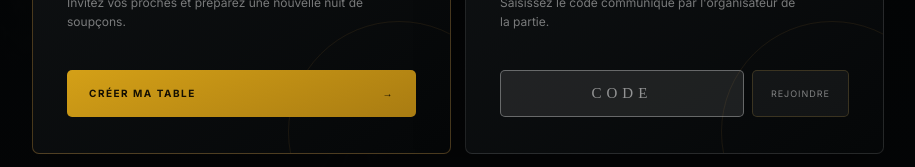
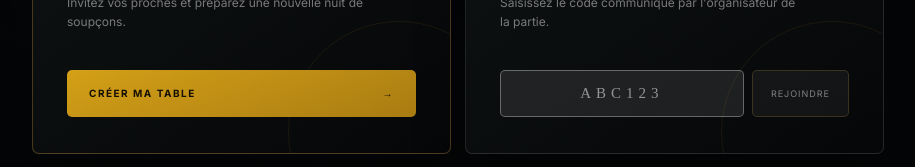
Before and after one commit to NOaMTL/mafia_web, a Next.js app: page /lobby in a window 1280 px wide. Shown: the part 439-606 px from the top of the page, without its empty margins (182-1097 px from the left). Built offline with nearby package versions, Linux system fonts and the light colour scheme; no server answers; sample sign-in values are in the browser's storage; a web font is replaced by a local one.

Commit message:
feat: improve lobby join form validation and user experience

```diff
--- a/app/lobby/page.js
+++ b/app/lobby/page.js
@@ -64,9 +64,10 @@ export default function LobbyHome() {
           <h2>REJOINDRE UNE PARTIE</h2>
           <p>Saisissez le code communiqué par l&apos;organisateur de la partie.</p>
           <form onSubmit={joinLobby} className="join-form">
-            <input aria-label="Code de la partie" placeholder="CODE" value={code} maxLength={6}
-                   onChange={(e) => setCode(e.target.value)} />
-            <button disabled={busy || !code.trim()} type="submit">REJOINDRE</button>
+            <input aria-label="Code de la partie" placeholder="ABC123" value={code} minLength={6} maxLength={6}
+                   pattern="[A-Z0-9]{6}" autoCapitalize="characters" autoComplete="off" spellCheck={false}
+                   onChange={(e) => setCode(e.target.value.replace(/[^a-z0-9]/gi, '').toUpperCase())} />
+            <button disabled={busy || code.length !== 6} type="submit">REJOINDRE</button>
           </form>
         </section>
       </div>
```
